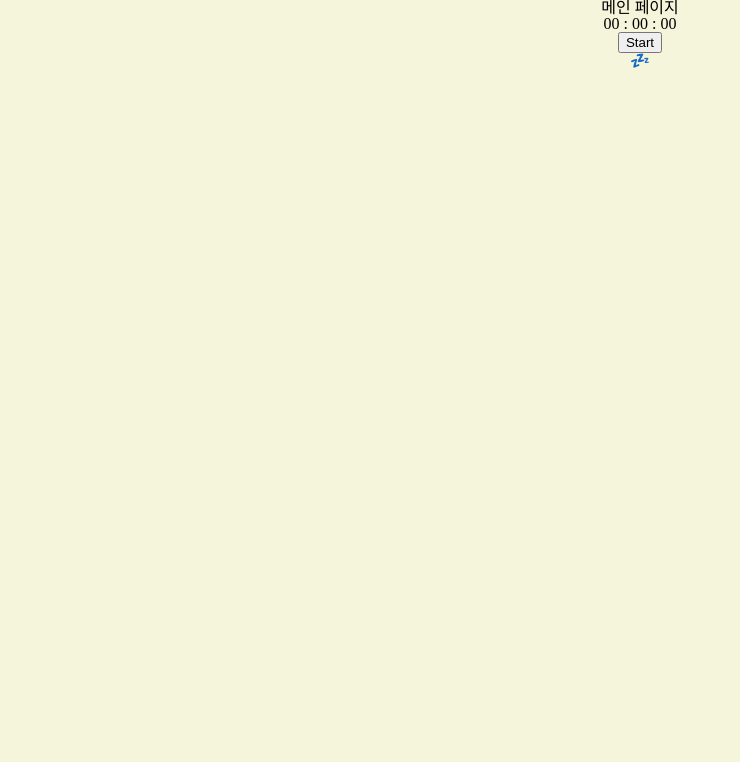
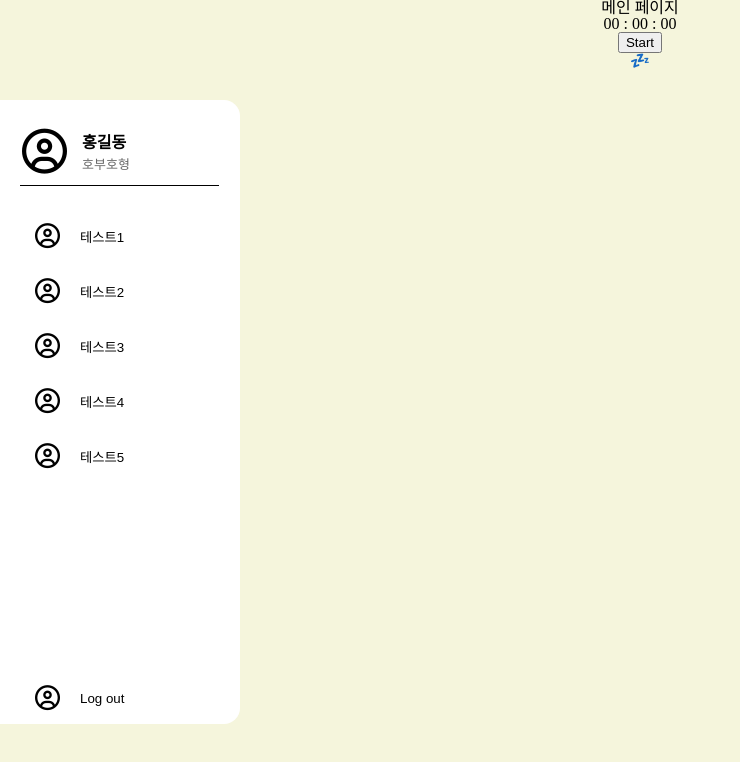
Before and after one commit to Wooil-MinPark/UStar-Frontend, a React (Create React App) app: page /main in a window 1280 px wide. Shown: the top 762 px of the page, without its empty margins (0-740 px from the left). Built offline with nearby package versions, Linux system fonts and the light colour scheme.

Commit message:
sidemenu 만듦
아직 전부는 아니지만
<sidebar _ component>
- menubtn _ component
- userblock _ component

```diff
--- /dev/null
+++ b/src/components/Menubtn.tsx
@@ -0,0 +1,17 @@
+import style from 'styles/Menubtn.module.css';
+
+interface Props {
+  icon: React.ReactNode;
+  text: String;
+}
+
+const Menubtn: React.FC<Props> = ({ icon, text }) => {
+  return (
+    <button className={style.container}>
+      <div>{icon}</div>
+      <div>{text}</div>
+    </button>
+  );
+};
+
+export default Menubtn;
--- /dev/null
+++ b/src/components/Sidebar.tsx
@@ -0,0 +1,31 @@
+import style from 'styles/Sidebar.module.css';
+import Menubtn from './Menubtn';
+import Userblock from './Userblock';
+
+const userIcon = <i className="fa-regular fa-circle-user"></i>;
+
+const Sidebar: React.FC = () => {
+  return (
+    <div className={style.container}>
+      <div className={style.header}>
+        <Userblock name="홍길동" nickname="호부호형" profileIcon={userIcon} />
+      </div>
+
+      <div className={style.body}>
+        <div className={style.btn}>
+          <Menubtn icon={userIcon} text="테스트1" />
+          <Menubtn icon={userIcon} text="테스트2" />
+          <Menubtn icon={userIcon} text="테스트3" />
+          <Menubtn icon={userIcon} text="테스트4" />
+          <Menubtn icon={userIcon} text="테스트5" />
+        </div>
+
+        <div className={style.logout}>
+          <Menubtn icon={userIcon} text="Log out" />
+        </div>
+      </div>
+    </div>
+  );
+};
+
+export default Sidebar;
--- /dev/null
+++ b/src/components/Userblock.tsx
@@ -0,0 +1,21 @@
+import style from 'styles/Userblock.module.css';
+
+interface Props {
+  name: string;
+  nickname: string;
+  profileIcon: React.ReactNode;
+}
+
+const Userblock: React.FC<Props> = ({ name, nickname, profileIcon }) => {
+  return (
+    <div className={style.container}>
+      <div className={style.icon}>{profileIcon}</div>
+      <div className={style.texts}>
+        <div> {name} </div>
+        <div>{nickname}</div>
+      </div>
+    </div>
+  );
+};
+
+export default Userblock;
--- a/src/pages/MainPage.tsx
+++ b/src/pages/MainPage.tsx
@@ -1,3 +1,4 @@
+import Sidebar from 'components/Sidebar';
 import Stopwatch from 'components/Stopwatch';
 import style from 'styles/MainPage.module.css';
 
@@ -6,6 +7,7 @@ const MainPage = () => {
     <div className={style.container}>
       <h1>메인 페이지</h1>
       <Stopwatch />
+      <Sidebar />
     </div>
   );
 };
--- a/src/styles/MainPage.module.css
+++ b/src/styles/MainPage.module.css
@@ -1,4 +1,6 @@
 .container {
+  position: relative;
+
   background-color: beige;
   width: 100vw;
   height: 100vh;
--- /dev/null
+++ b/src/styles/Menubtn.module.css
@@ -0,0 +1,37 @@
+.container {
+  display: flex;
+  align-items: center;
+
+  width: 85%;
+  height: 50px;
+
+  color: black;
+  background-color: white;
+  border: none;
+
+  border-top-right-radius: 0.7em;
+  border-bottom-right-radius: 0.7em;
+
+  margin-bottom: 5px;
+
+  cursor: pointer;
+
+  padding-left: 30px;
+
+  transition-property: background-color;
+  transition-duration: 0.5s;
+}
+
+.container:hover {
+  background-color: rgb(33, 55, 223);
+  color: white;
+}
+
+.container div:first-child {
+  font-size: 25px;
+  margin-left: 5px;
+  margin-right: 20px;
+}
+
+.container div:last-child {
+}
--- /dev/null
+++ b/src/styles/Sidebar.module.css
@@ -0,0 +1,19 @@
+.container {
+  position: absolute;
+
+  top: 100px;
+  left: 0px;
+  width: 240px;
+  height: 78vh;
+  background-color: white;
+
+  border-top-right-radius: 1em;
+  border-bottom-right-radius: 1em;
+}
+
+.body {
+  height: 83%;
+  display: flex;
+  flex-direction: column;
+  justify-content: space-between;
+}
--- /dev/null
+++ b/src/styles/Userblock.module.css
@@ -0,0 +1,33 @@
+.container {
+  width: 83%;
+  height: 55px;
+
+  display: flex;
+  align-items: center;
+  justify-content: flex-start;
+
+  border-bottom: 1px solid black;
+
+  margin: 25px 20px;
+  padding-bottom: 5px;
+}
+
+.icon {
+  font-size: 45px;
+  margin-left: 2px;
+}
+
+.texts {
+  margin-left: 15px;
+  text-align: start;
+}
+
+.texts div:first-child {
+  font-weight: bold;
+  margin-bottom: 7px;
+}
+
+.texts div:last-child {
+  font-size: 13px;
+  color: dimgray;
+}
```
